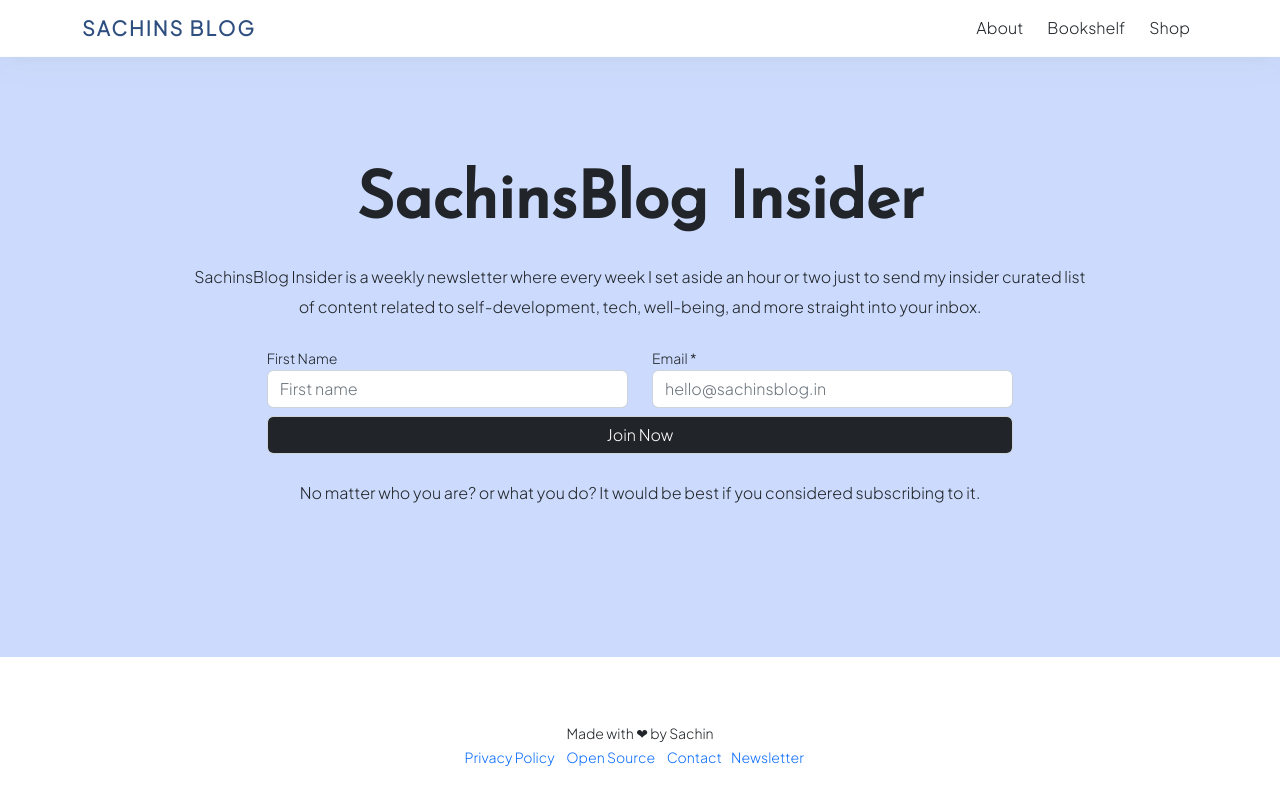
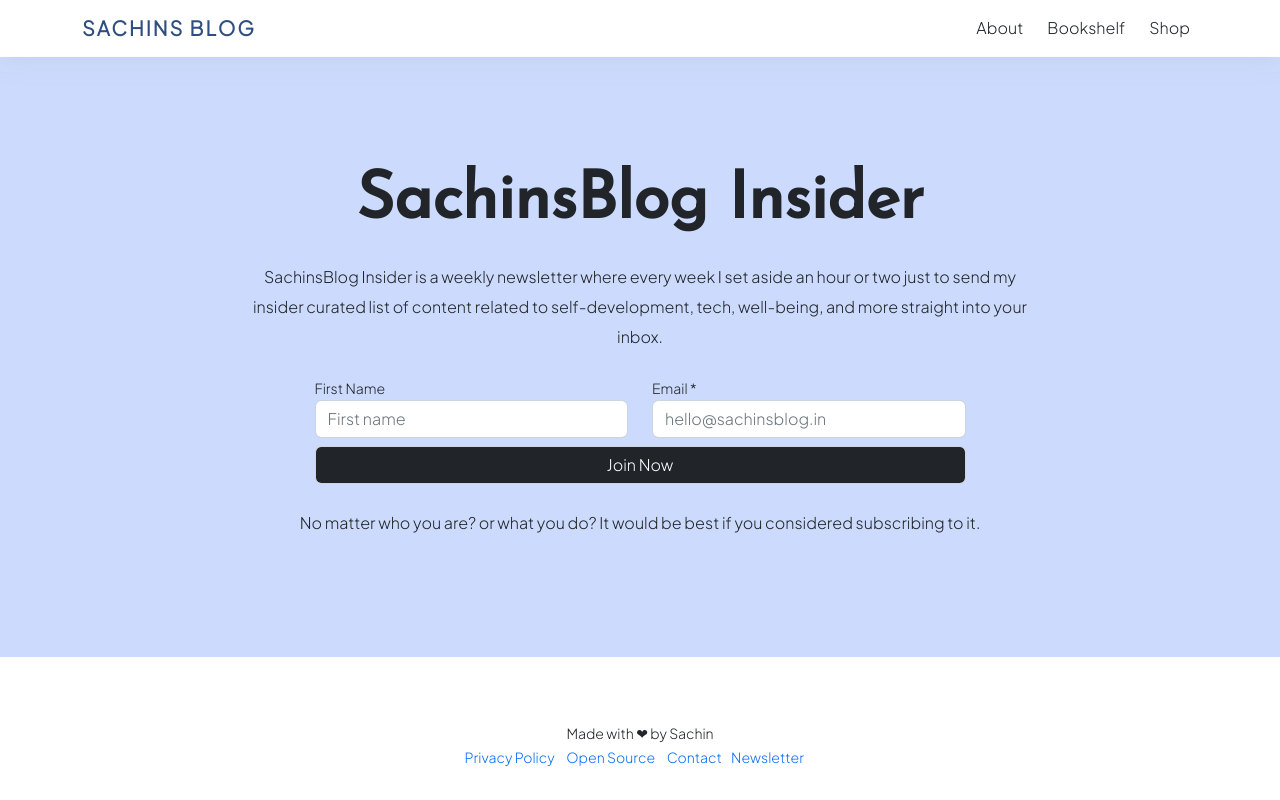
Before and after one commit to sachinshrmaa/sachins-blog, a Next.js app: page /newsletter in a window 1280 px wide. Built offline with nearby package versions, Linux system fonts and the light colour scheme; a web font is replaced by a local one.

Commit message:
updated newsletter page and component styles

```diff
--- a/components/Newsletter.jsx
+++ b/components/Newsletter.jsx
@@ -14,14 +14,14 @@ const Newsletter = () => {
 
                 <div className="mt-md-5 mt-4">
 
-            <form className="col-md-7 m-auto" action="https://sachinsblog.us10.list-manage.com/subscribe/post?u=5e93d1e3a83679d27d02d635f&amp;id=13e8fc99a7&amp;f_id=0050cbe5f0" method="post" id="mc-embedded-subscribe-form" name="mc-embedded-subscribe-form" target="_self">
+                    <form className="col-md-7 m-auto container" action="https://sachinsblog.us10.list-manage.com/subscribe/post?u=5e93d1e3a83679d27d02d635f&amp;id=13e8fc99a7&amp;f_id=0050cbe5f0" method="post" id="mc-embedded-subscribe-form" name="mc-embedded-subscribe-form" target="_self">
                         <div className="row" id="mc_embed_signup_scroll">
-                        <div className="col">
+                            <div className="col-md-6 col-12">
                                 <small>First Name</small>
                                 <input type="text" className="form-control" placeholder="First name" name="FNAME" id="mce-FNAME" />
                                 <span id="mce-FNAME-HELPERTEXT" className="helper_text"></span>
                             </div>
-                        <div className="col">
+                            <div className="col-md-6 col-12">
                                 <small>Email *</small>
                                 <input type="email" className="form-control" placeholder="hello@sachinsblog.in" name="EMAIL" id="mce-EMAIL" required />
                                 <span id="mce-EMAIL-HELPERTEXT" className="helper_text"></span>
--- a/pages/newsletter.jsx
+++ b/pages/newsletter.jsx
@@ -14,6 +14,8 @@ const Newsletter = () => {
 
 
             <div className={styles.heroSection}>
+
+               <div className="container-md">
                     <h1 className={styles.heroText}>SachinsBlog Insider</h1>
                     <p className={styles.heroPara}>SachinsBlog Insider is a weekly newsletter where every week I set aside an hour or two just to send my insider curated list of content related to self-development, tech, well-being, and more straight into your inbox.
                     </p>
@@ -21,12 +23,12 @@ const Newsletter = () => {
 
                     <form className="col-md-7 m-auto" action="https://sachinsblog.us10.list-manage.com/subscribe/post?u=5e93d1e3a83679d27d02d635f&amp;id=13e8fc99a7&amp;f_id=0050cbe5f0" method="post" id="mc-embedded-subscribe-form" name="mc-embedded-subscribe-form" target="_self">
                         <div className="row mt-4" id="mc_embed_signup_scroll">
-                        <div className="col">
+                            <div className="col-md-6 col-12">
                                 <small>First Name</small>
                                 <input type="text" className="form-control" placeholder="First name" name="FNAME" id="mce-FNAME" />
                                 <span id="mce-FNAME-HELPERTEXT" className="helper_text"></span>
                             </div>
-                        <div className="col">
+                            <div className="col-md-6 col-12">
                                 <small>Email *</small>
                                 <input type="email" className="form-control" placeholder="hello@sachinsblog.in" name="EMAIL" id="mce-EMAIL" required />
                                 <span id="mce-EMAIL-HELPERTEXT" className="helper_text"></span>
@@ -49,6 +51,7 @@ const Newsletter = () => {
 
 
 
+               </div>
 
             </div>
 
```
Lines whose indentation alone changed are shown as unchanged.
